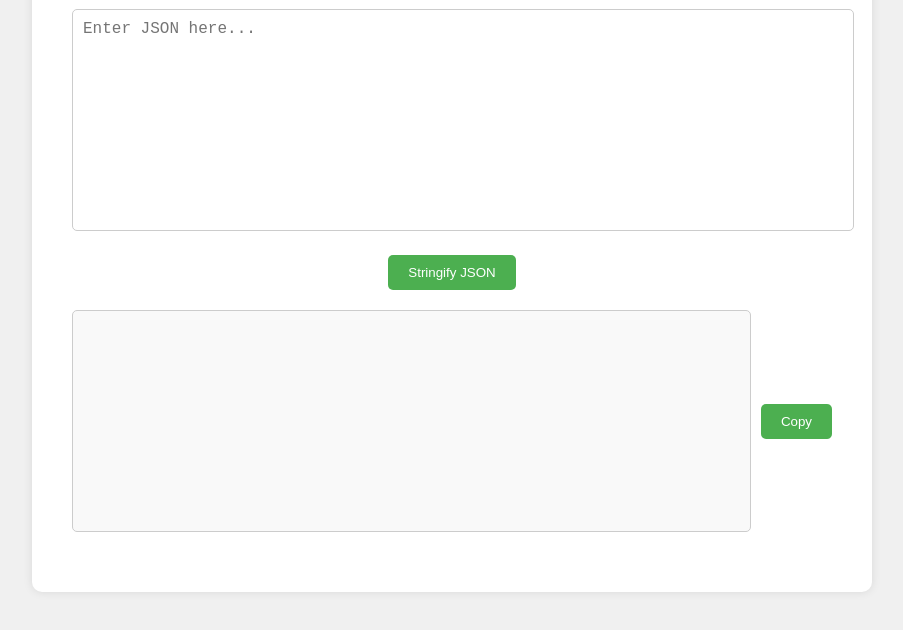
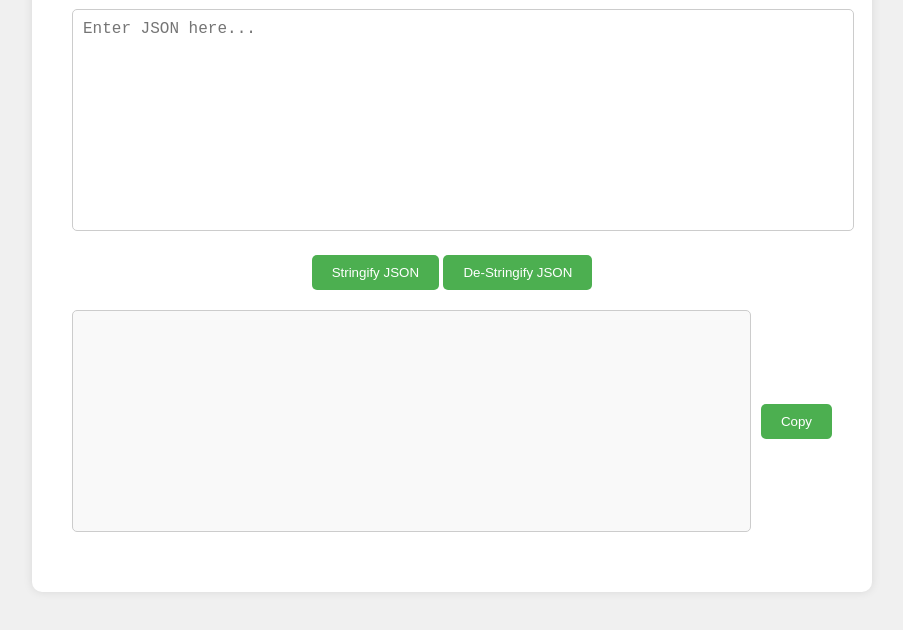
Before and after one commit to dheeth/json-stringify-web, a plain HTML site: page index.html in a window 1280 px wide. Shown: the part 128-758 px from the top of the page, without its empty margins (188-1091 px from the left). Drawn offline with Linux system fonts and the light colour scheme.

Commit message:
Added de-stringify as well

```diff
--- a/index.html
+++ b/index.html
@@ -17,6 +17,7 @@
             </section>
             <section class="button-section">
                 <button id="stringify-btn">Stringify JSON</button>
+                <button id="destringify-btn">De-Stringify JSON</button>
             </section>
             <section class="output-section">
                 <textarea id="json-output" readonly></textarea>
```
